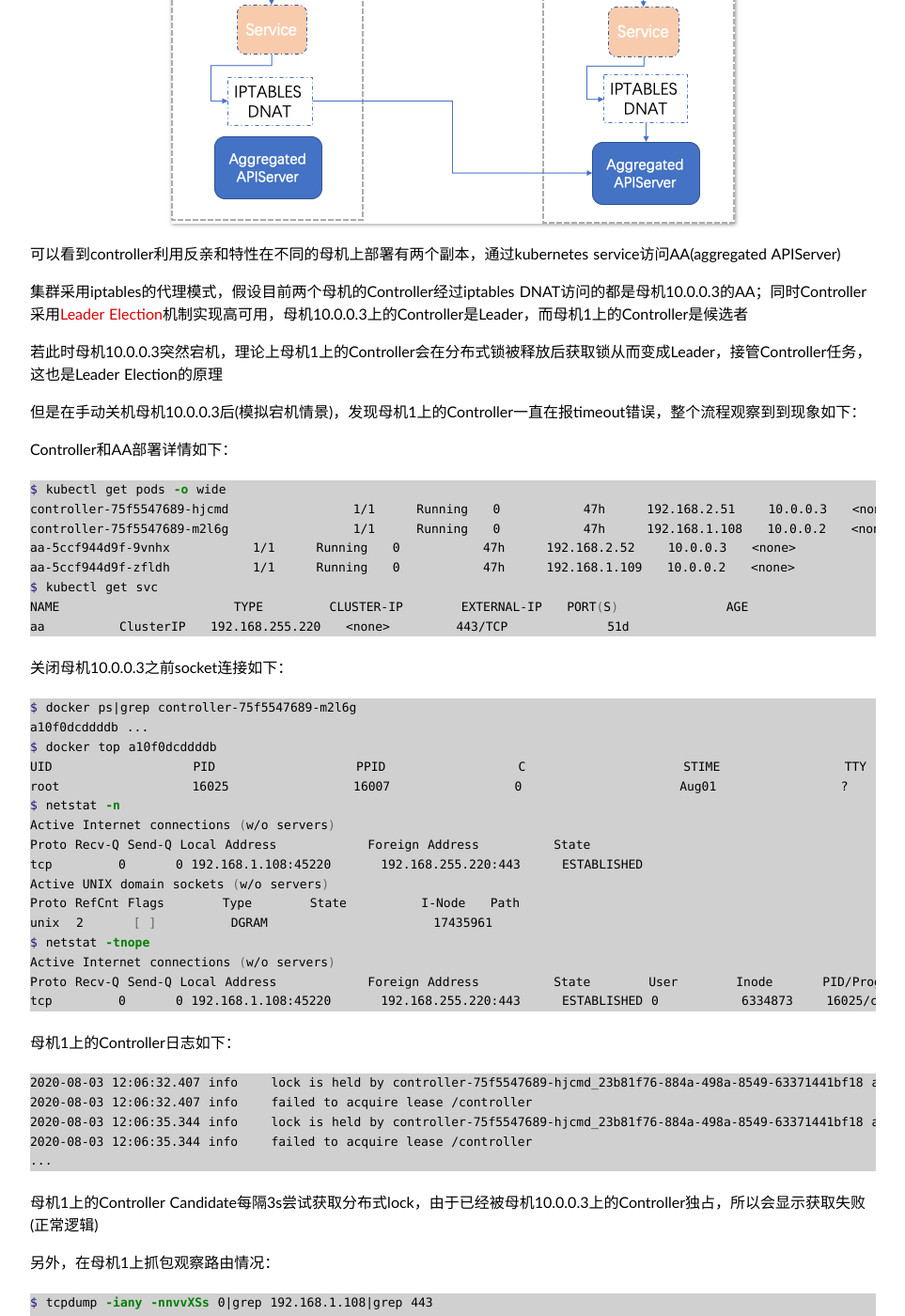
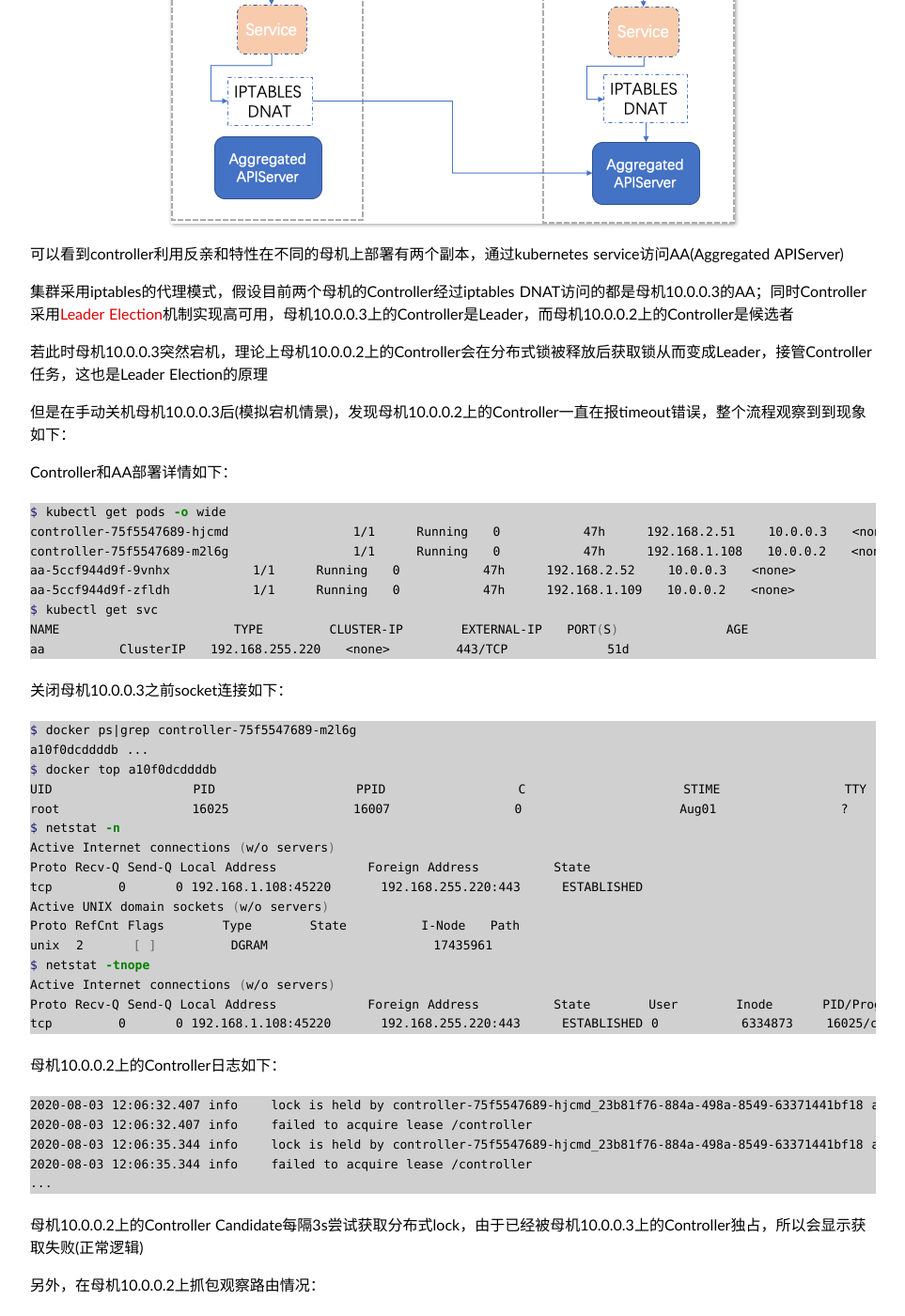
Before and after one commit to duyanghao/duyanghao.github.io, a Jekyll site: the page built from _posts/2020-7-28-kubernetes-ha-http-keep-alive-bugs.md, in a window 1280 px wide and 1400 px high, scrolled down 444 px. Shown: the whole window at 94% size, without its empty margins (158-1121 px from the left). Built offline with Jekyll 4.4.1, drawn with Linux system fonts in a browser that asks for light colours; some web fonts are replaced; comment, search, counter and statistics services are not loaded; some of the changed text lies outside the part shown.

Commit message:
add kuberentes-ha-http-timeout
Signed-off-by: duyanghao <1294057873@qq.com>

````diff
--- a/_posts/2020-7-28-kubernetes-ha-http-keep-alive-bugs.md
+++ b/_posts/2020-7-28-kubernetes-ha-http-keep-alive-bugs.md
@@ -17,13 +17,13 @@ excerpt: 本文详细描述了生产环境中Kubernetes Controller高可用诡
 
 ![](/public/img/kubernetes-ha-http-keep-alives-bugs/controller-arch.png)
 
-可以看到controller利用反亲和特性在不同的母机上部署有两个副本，通过kubernetes service访问AA(aggregated APIServer)
+可以看到controller利用反亲和特性在不同的母机上部署有两个副本，通过kubernetes service访问AA(Aggregated APIServer)
 
-集群采用iptables的代理模式，假设目前两个母机的Controller经过iptables DNAT访问的都是母机10.0.0.3的AA；同时Controller采用[Leader Election](https://github.com/kubernetes/client-go/tree/master/examples/leader-election)机制实现高可用，母机10.0.0.3上的Controller是Leader，而母机1上的Controller是候选者
+集群采用iptables的代理模式，假设目前两个母机的Controller经过iptables DNAT访问的都是母机10.0.0.3的AA；同时Controller采用[Leader Election](https://github.com/kubernetes/client-go/tree/master/examples/leader-election)机制实现高可用，母机10.0.0.3上的Controller是Leader，而母机10.0.0.2上的Controller是候选者
 
-若此时母机10.0.0.3突然宕机，理论上母机1上的Controller会在分布式锁被释放后获取锁从而变成Leader，接管Controller任务，这也是Leader Election的原理
+若此时母机10.0.0.3突然宕机，理论上母机10.0.0.2上的Controller会在分布式锁被释放后获取锁从而变成Leader，接管Controller任务，这也是Leader Election的原理
 
-但是在手动关机母机10.0.0.3后(模拟宕机情景)，发现母机1上的Controller一直在报timeout错误，整个流程观察到到现象如下：
+但是在手动关机母机10.0.0.3后(模拟宕机情景)，发现母机10.0.0.2上的Controller一直在报timeout错误，整个流程观察到到现象如下：
 
 Controller和AA部署详情如下：
 
@@ -59,7 +59,7 @@ Proto Recv-Q Send-Q Local Address           Foreign Address         State
 tcp        0      0 192.168.1.108:45220      192.168.255.220:443     ESTABLISHED 0          6334873    16025/controller    keepalive (4.39/0/0)
 ```
 
-母机1上的Controller日志如下：
+母机10.0.0.2上的Controller日志如下：
 
 ```bash
 2020-08-03 12:06:32.407 info    lock is held by controller-75f5547689-hjcmd_23b81f76-884a-498a-8549-63371441bf18 and has not yet expired
@@ -69,9 +69,9 @@ tcp        0      0 192.168.1.108:45220      192.168.255.220:443     ESTABLISHED
 ...
 ```
 
-母机1上的Controller Candidate每隔3s尝试获取分布式lock，由于已经被母机10.0.0.3上的Controller独占，所以会显示获取失败(正常逻辑)
+母机10.0.0.2上的Controller Candidate每隔3s尝试获取分布式lock，由于已经被母机10.0.0.3上的Controller独占，所以会显示获取失败(正常逻辑)
 
-另外，在母机1上抓包观察路由情况：
+另外，在母机10.0.0.2上抓包观察路由情况：
 
 ```bash
 $ tcpdump -iany -nnvvXSs 0|grep 192.168.1.108|grep 443
@@ -112,7 +112,7 @@ Proto Recv-Q Send-Q Local Address           Foreign Address         State
 tcp        0   1263 192.168.1.108:45220      192.168.255.220:443     ESTABLISHED 0          6334873    16025/controller    on (21.57/9/0)
 ```
 
-母机1上的Controller日志如下：
+母机10.0.0.2上的Controller日志如下：
 
 ```bash
 ...
@@ -127,7 +127,7 @@ tcp        0   1263 192.168.1.108:45220      192.168.255.220:443     ESTABLISHED
 ...
 ```
 
-另外，在母机10.0.0.3宕机大约40s后，母机1上的iptables规则如下：
+另外，在母机10.0.0.3宕机大约40s后，母机10.0.0.2上的iptables规则如下：
 
 ```bash
 $ iptables-save |grep aa
@@ -169,7 +169,7 @@ tcp        0   5874 192.168.1.108:45220      192.168.255.220:443     ESTABLISHED
 ...
 ```
 
-同时，母机1上的Controller一直在报timeout，如下：
+同时，母机10.0.0.2上的Controller一直在报timeout，如下：
 
 ```bash
 ...
````
